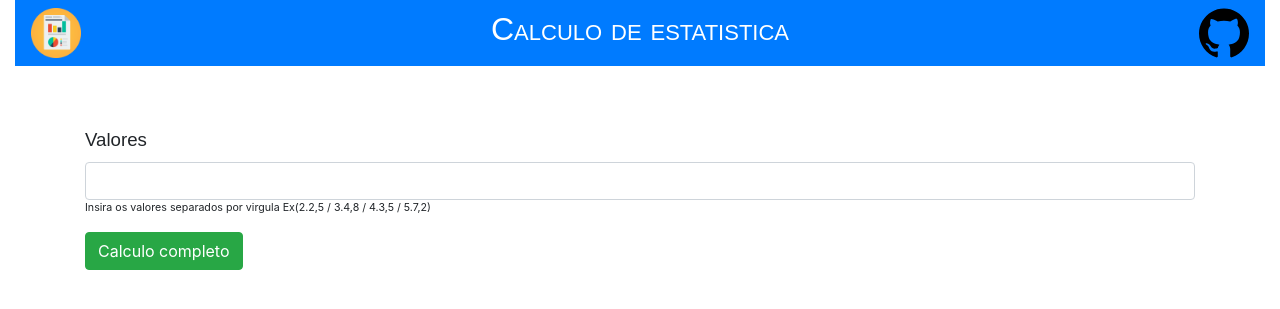
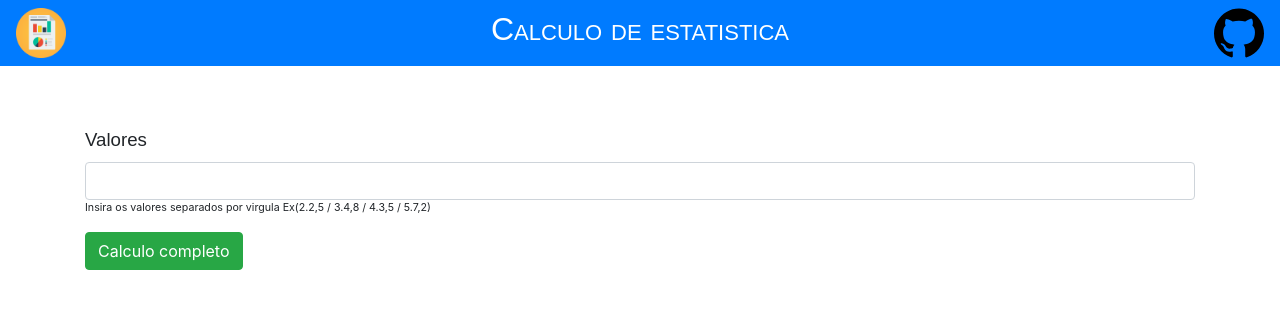
Before and after one commit to thyerre/calculo_estatistica, a PHP site: page / in a window 1280 px wide. Shown: the top 309 px of the page. Run offline with PHP 8.4, Linux system fonts and the light colour scheme.

Commit message:
alterando container navbar

```diff
--- a/index.php
+++ b/index.php
@@ -10,7 +10,7 @@
 
     </head>
     <body>
-        <div class="container-fluid">
+        <div class="container-large">
             <?php
                 require_once "navBar.php";
             ?>
```
